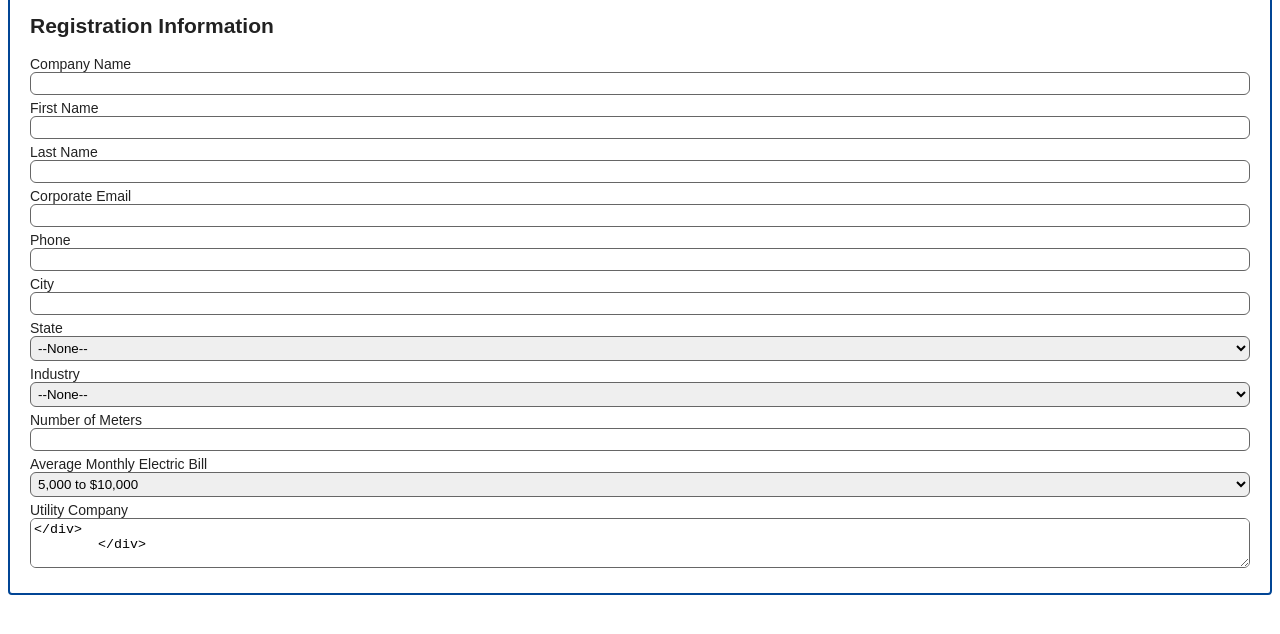
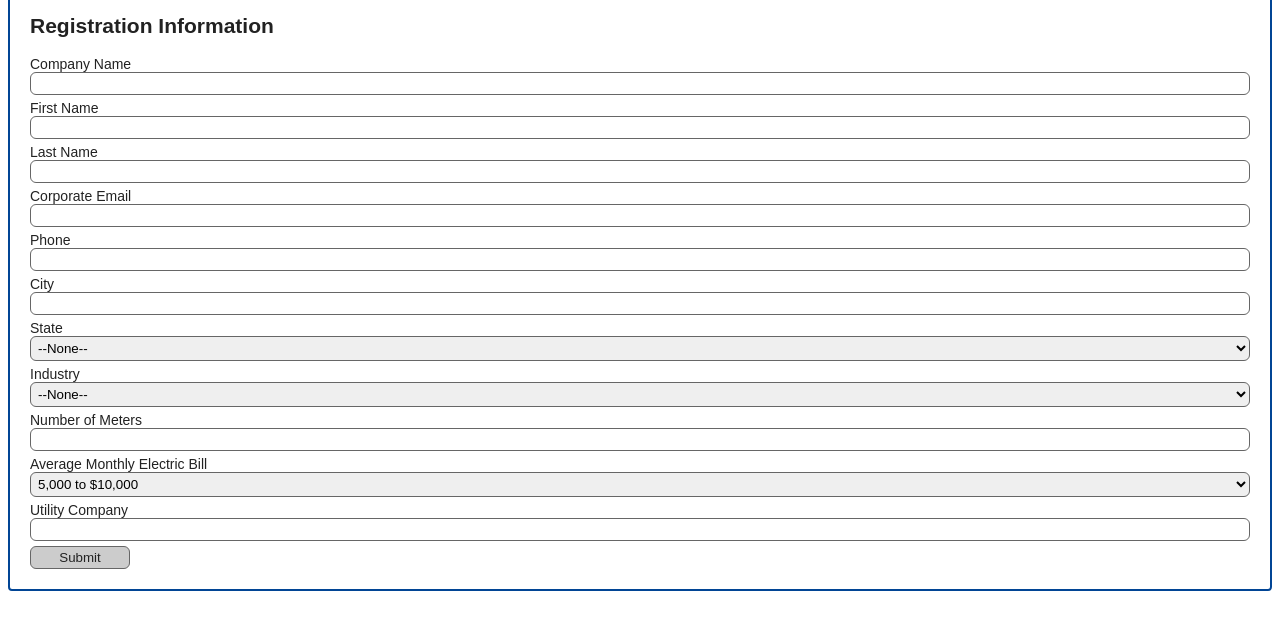
Before and after one commit to trevorrussell/trevorrussell.github.io-old, a plain HTML site: page mht/registrationpmiform.html in a window 1280 px wide. Shown: the part 106-740 px from the top of the page. Drawn offline with Linux system fonts and the light colour scheme.

Commit message:
Update registrationpmiform.html

```diff
--- a/mht/registrationpmiform.html
+++ b/mht/registrationpmiform.html
@@ -178,11 +178,8 @@ label {
                 <option value="$10,000 to $40,000">$10,000 to $40,000</option>
                 <option value="$40,000 +">$40,000 +</option>
             </select></div>
-            <div class="field"><label for="00N1a000006DRXN">Utility Company</label><textarea input type="text" id="00N1a000006DRXN" name="00N1a000006DRXN" wrap="soft"></div>
+            <div class="field"><label for="00N1a000006DRXN">Utility Company</label><input type="text" id="00N1a000006DRXN" name="00N1a000006DRXN"></div>
         </div>
-
-
-
         <input type="submit" name="submit">
     </div>
 </form>
```
